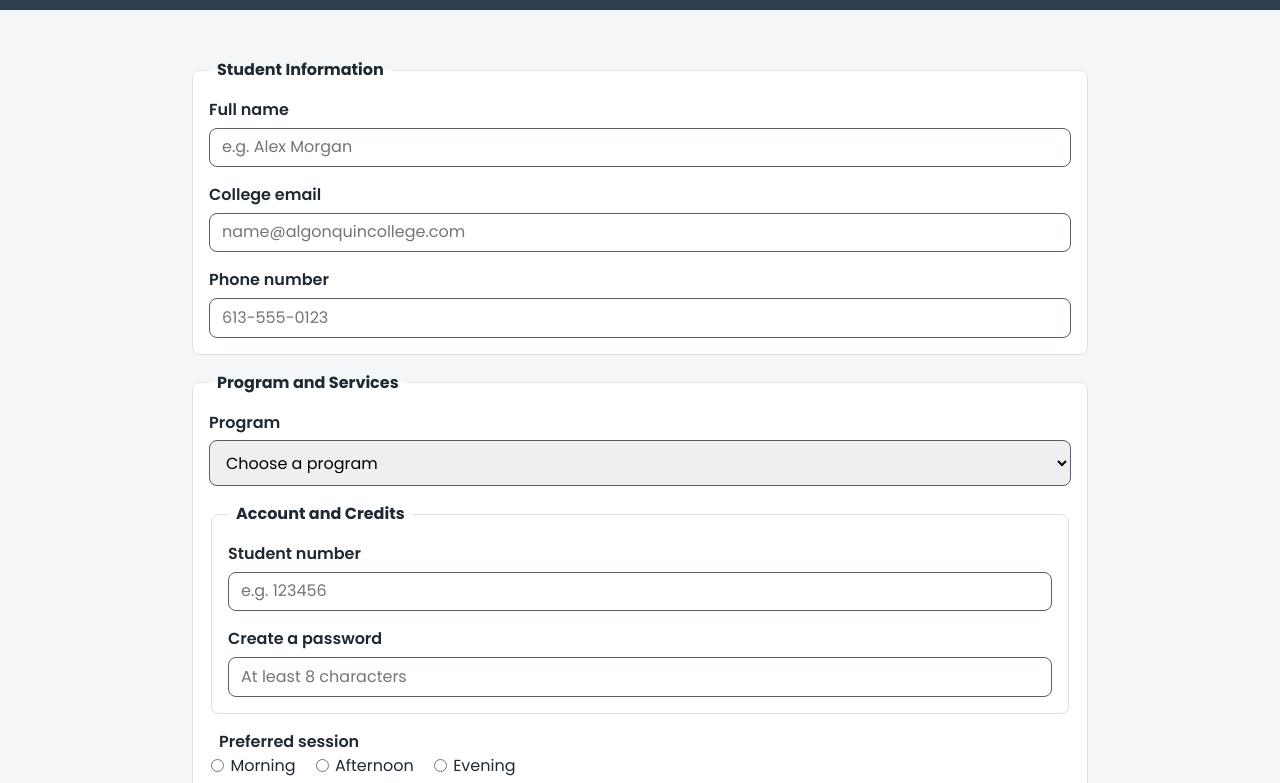
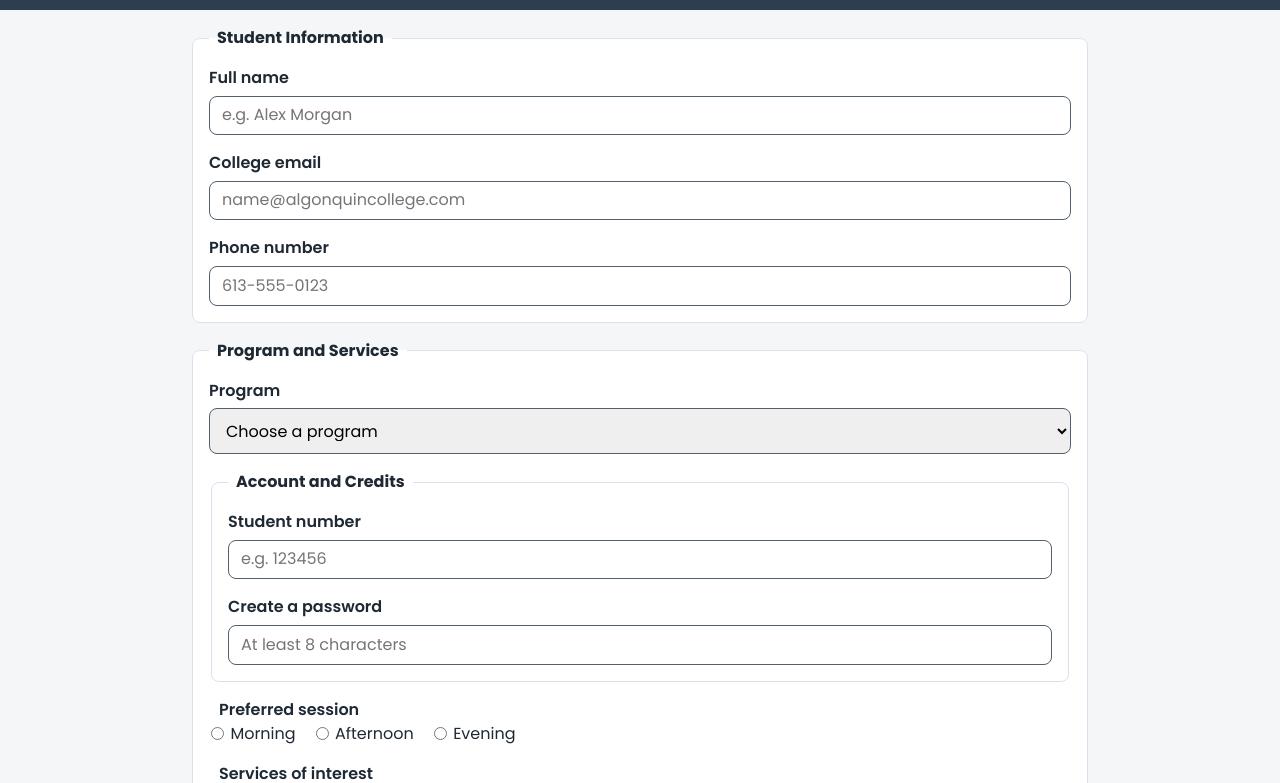
Before and after one commit to Line0014/student-services-form, a plain HTML site: page index.html in a window 1280 px wide. Shown: the part 74-857 px from the top of the page. Drawn offline with nearby package versions, Linux system fonts and the light colour scheme.

Commit message:
Fix HTML structure

```diff
--- a/index.html
+++ b/index.html
@@ -18,10 +18,6 @@
     <header class="site-header">
       <h1>Student Services Registration Portal</h1>
     </header>
-    <main></main>
-  </body>
-</html>
-
     <main>
       <form class="registration-form" action="#" method="post">
         <fieldset class="registration-form__section">
@@ -123,7 +119,8 @@
           <fieldset class="registration-form__group">
             <legend>Services of interest</legend>
             <label
-          ><input type="checkbox" name="services" value="clubs" /> Clubs</label
+              ><input type="checkbox" name="services" value="clubs" />
+              Clubs</label
             >
             <label
               ><input type="checkbox" name="services" value="workshops" />
@@ -156,3 +153,5 @@
         </div>
       </form>
     </main>
+  </body>
+</html>
```
Lines whose indentation alone changed are shown as unchanged.
